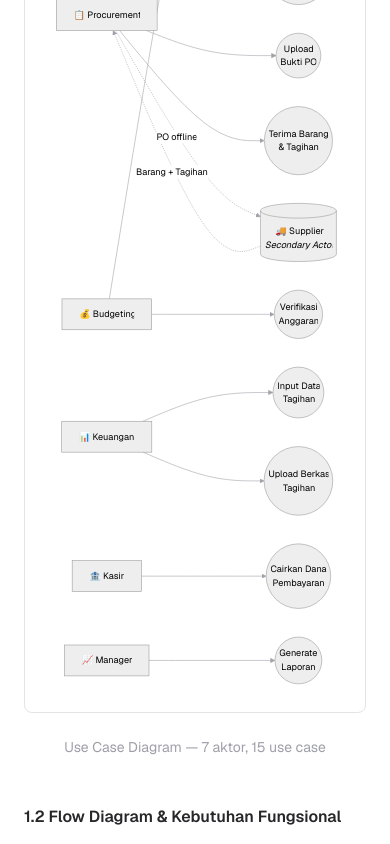
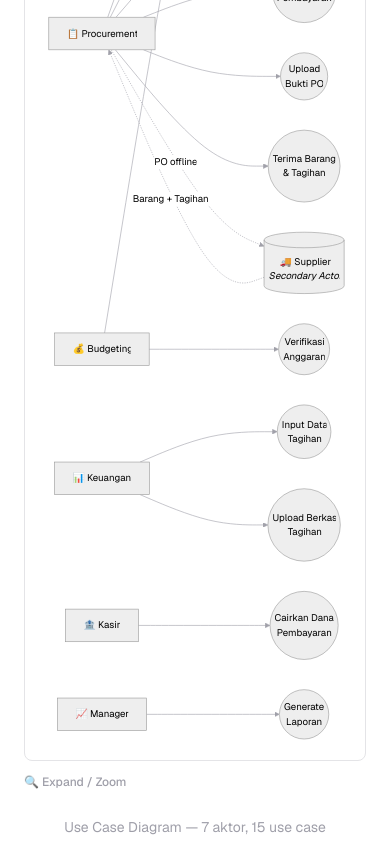
Before and after one commit to ahdirmai/sa-visual, a Next.js app: page / in a window 390 px wide. Shown: the part 1420-2264 px from the top of the page. Built offline with nearby package versions, Linux system fonts and the light colour scheme.

Commit message:
fix: Mermaid diagram responsive di mobile + expand/zoom toggle

```diff
--- a/src/components/MermaidDiagram.tsx
+++ b/src/components/MermaidDiagram.tsx
@@ -24,6 +24,7 @@ mermaid.initialize({
 export default function MermaidDiagram({ chart }: { chart: string }) {
   const containerRef = useRef<HTMLDivElement>(null);
   const [error, setError] = useState<string | null>(null);
+  const [expanded, setExpanded] = useState(false);
 
   useEffect(() => {
     if (!containerRef.current) return;
@@ -34,13 +35,29 @@ export default function MermaidDiagram({ chart }: { chart: string }) {
       .then(({ svg }) => {
         if (containerRef.current) {
           containerRef.current.innerHTML = svg;
+          // Make SVG responsive: remove fixed width/height, keep viewBox
+          const svgEl = containerRef.current.querySelector("svg");
+          if (svgEl) {
+            const vb = svgEl.getAttribute("viewBox");
+            if (!vb) {
+              const w = svgEl.getAttribute("width") || "800";
+              const h = svgEl.getAttribute("height") || "600";
+              svgEl.setAttribute("viewBox", `0 0 ${parseFloat(w)} ${parseFloat(h)}`);
+            }
+            svgEl.removeAttribute("width");
+            svgEl.removeAttribute("height");
+            svgEl.style.width = "100%";
+            svgEl.style.height = "auto";
+            svgEl.style.maxWidth = expanded ? "none" : "100%";
+            svgEl.style.minWidth = expanded ? "900px" : "0";
+          }
           setError(null);
         }
       })
       .catch((err) => {
         setError(err.message);
       });
-  }, [chart]);
+  }, [chart, expanded]);
 
   if (error) {
     return (
@@ -51,9 +68,17 @@ export default function MermaidDiagram({ chart }: { chart: string }) {
   }
 
   return (
-    <div
-      ref={containerRef}
-      className="mermaid-container flex justify-center overflow-x-auto rounded-lg border border-zinc-200 bg-white p-6"
-    />
+    <div className="space-y-2">
+      <div
+        ref={containerRef}
+        className={`mermaid-container rounded-lg border border-zinc-200 bg-white p-4 sm:p-6 ${expanded ? "overflow-x-auto" : "overflow-hidden"}`}
+      />
+      <button
+        onClick={() => setExpanded(!expanded)}
+        className="text-xs font-medium text-zinc-400 hover:text-zinc-600 transition-colors"
+      >
+        {expanded ? "📐 Fit to screen" : "🔍 Expand / Zoom"}
+      </button>
+    </div>
   );
 }
```
